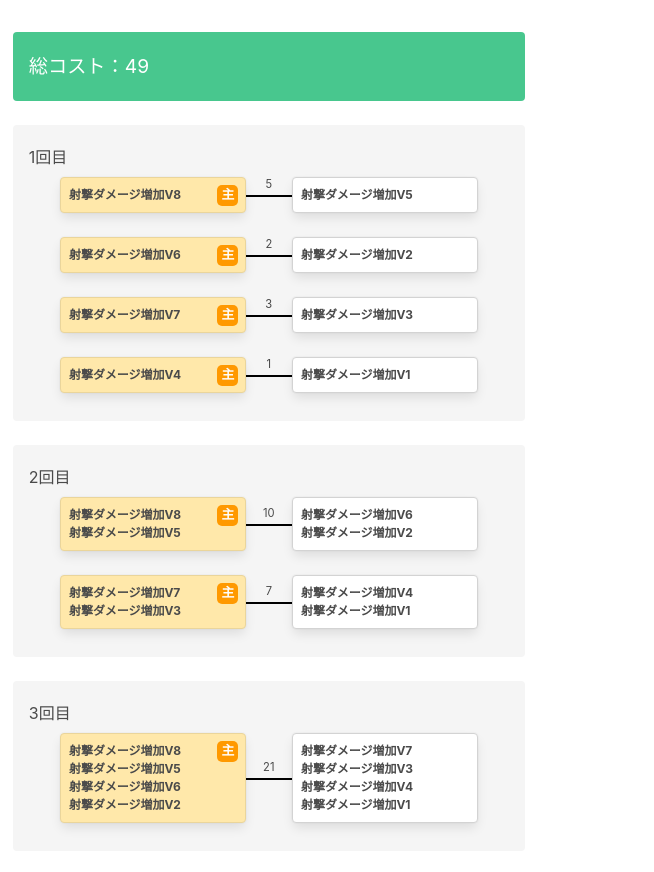
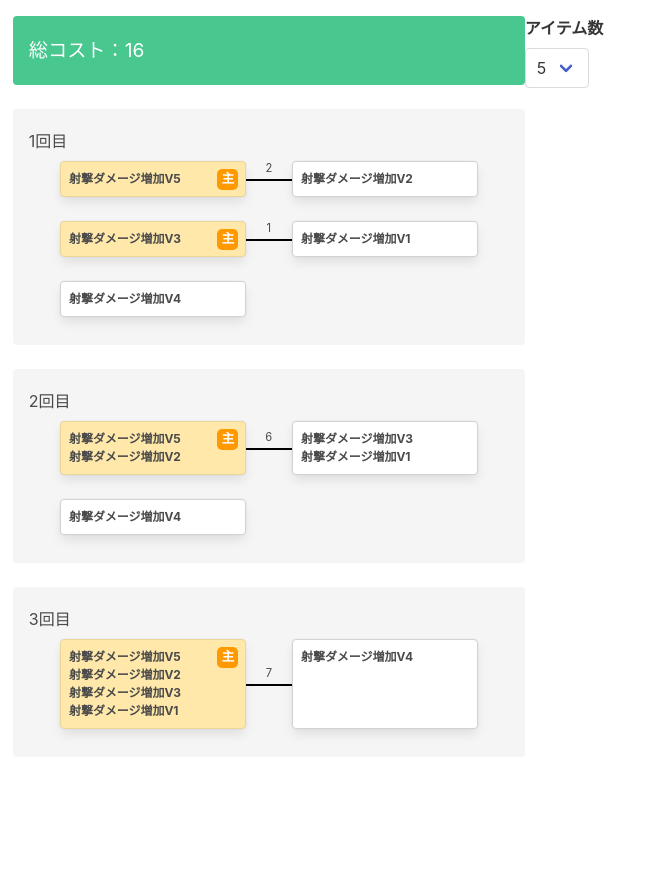
Before and after one commit to eritsugu-nakagawa/svelte-minecraft-enchant-cost-calc, a Svelte app: page / in a window 1280 px wide. Shown: the top 872 px of the page, without its empty margins (0-654 px from the left). After the commit the page ends 800 px from the top, so only its background shows below. Built offline with nearby package versions, Linux system fonts and the light colour scheme; the HTML template or start-up script is replaced by a standard one.

Commit message:
アイテム数の任意選択を可能に変更(テスト用)、フォント追加

```diff
--- a/src/App.svelte
+++ b/src/App.svelte
@@ -1,8 +1,10 @@
 <script>
   import "bulma/css/bulma.css";
   import CardList from "./CardListComponent.svelte";
+  import SelectList from "./SelectListComponent.svelte";
 
-  let items = [...Array(8).keys()].map((i) => {
+  let itemCount = 5;
+  $: items = [...Array(itemCount).keys()].map((i) => {
     let j = i + 1;
     return {
       id: [i],
@@ -18,12 +20,14 @@
 </script>
 
 <main>
-  <CardList {items} />
+  <CardList bind:items />
+  <SelectList bind:itemCount />
 </main>
 
 <style>
   main {
+    display: flex;
     width: 98%;
-    margin: 2em auto;
+    margin: 1em auto;
   }
 </style>
--- a/src/CardListComponent.svelte
+++ b/src/CardListComponent.svelte
@@ -2,9 +2,13 @@
   import CardComponent from "./CardComponent.svelte";
   export let items;
 
+  $: [tmpList, totalCreateCost] = searchMinCost(items);
+
+  function searchMinCost(items) {
     let minCost = 1000;
     let minObj;
     let patternList = junretsu(items, items.length);
+
     patternList.forEach((ptn) => {
       let tmpPtn = ptn.map((elm, i) => {
         elm.columnStart = i + 2;
@@ -20,10 +24,9 @@
     });
 
     minObj.pop();
-  let tmpList = minObj;
-  let totalCreateCost = minCost;
 
-  let gridColumn = tmpList[0].length;
+    return [minObj, minCost];
+  }
 
   function spreadItems(items) {
     let tmpList = [];
--- /dev/null
+++ b/src/SelectListComponent.svelte
@@ -0,0 +1,22 @@
+<script>
+  export let itemCount;
+</script>
+
+<div class="container">
+  <div class="field">
+    <label class="label" for="item-count">アイテム数</label>
+    <div class="select">
+      <select name="item-count" id="item-count" bind:value={itemCount}>
+        {#each [...Array(8).keys()] as idx}
+          <option value={idx + 1}>{idx + 1}</option>
+        {/each}
+      </select>
+    </div>
+  </div>
+</div>
+
+<style>
+  .select select {
+    background-image: none;
+  }
+</style>
--- a/src/main.js
+++ b/src/main.js
@@ -2,9 +2,6 @@ import App from './App.svelte';
 
 const app = new App({
 	target: document.body,
-	props: {
-		name: 'world'
-	}
 });
 
 export default app;
```
Also changed, not shown: 3 other files (tests, documents, lock files or other folders). Lines whose indentation alone changed are shown as unchanged.
